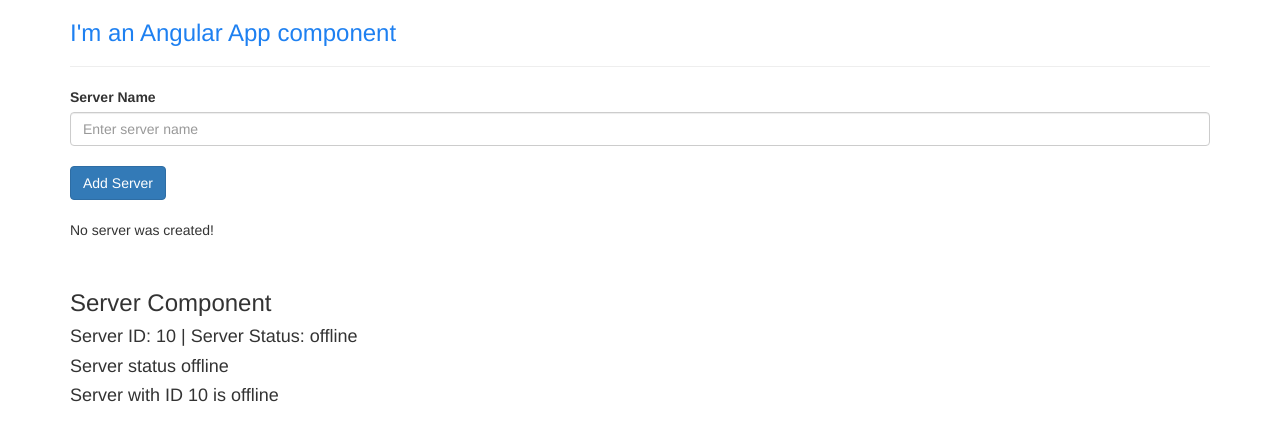
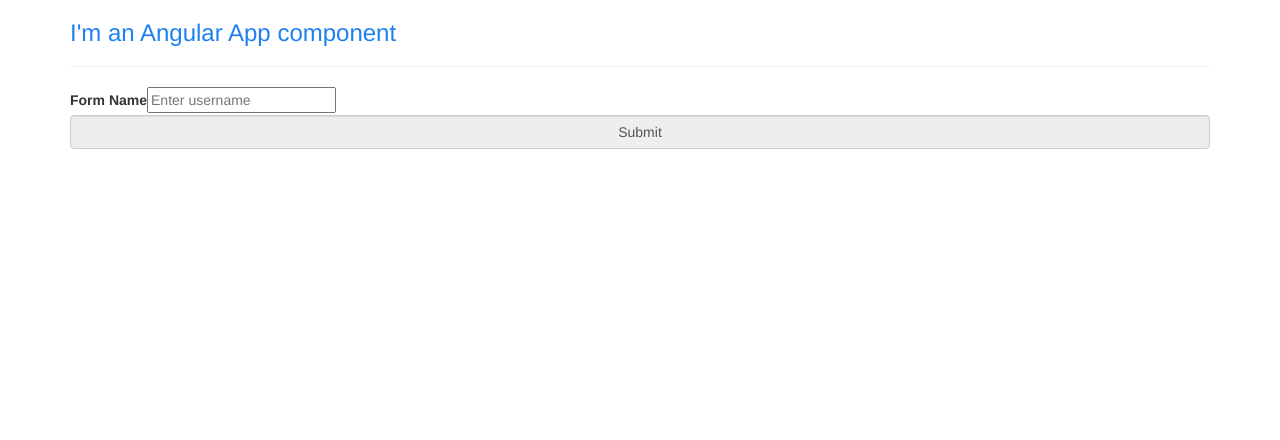
Before and after one commit to JuliaAvona/angular, an Angular app in the folder my-app/: page / in a window 1280 px wide. Shown: the top 440 px of the page. Built offline with nearby package versions, Linux system fonts and the light colour scheme.

Commit message:
feat: add solution

```diff
--- a/my-app/src/app/app.component.html
+++ b/my-app/src/app/app.component.html
@@ -3,7 +3,7 @@
     <div class="col-xs-12">
       <h3>I'm an Angular App component</h3>
       <hr>
-      <app-servers></app-servers>
+      <app-form></app-form>
     </div>
   </div>
 </div>
--- /dev/null
+++ b/my-app/src/app/form/form.component.html
@@ -0,0 +1,6 @@
+<label for="username">Form Name</label>
+<input type="text" id="username" name="username" [(ngModel)]="username" placeholder="Enter username"
+  (input)="updateButtonStatus()">
+<!-- <button class="form-control" (click)="onUpdateUsername()">Submit</button> -->
+<button disabled class="form-control" [disabled]="isDisabled" (click)="clearUsername()">Submit</button>
+<h2>{{username}}</h2>
--- /dev/null
+++ b/my-app/src/app/form/form.component.ts
@@ -0,0 +1,32 @@
+import { Component, OnInit } from '@angular/core';
+
+@Component({
+  selector: 'app-form',
+  templateUrl: './form.component.html',
+  styleUrl: './form.component.scss'
+})
+
+export class FormComponent implements OnInit {
+  username: string = '';
+  isDisabled: boolean = true;
+
+  constructor() {}
+
+  // onUpdateUsername(event: Event) {
+  //   this.username = (<HTMLInputElement>event.target).value;
+  //   console.log(this.username);
+  // }
+
+  updateButtonStatus() {
+    this.username.length === 0 ? this.isDisabled = true : this.isDisabled = false;
+    console.log(this.isDisabled);
+  }
+
+  clearUsername() {
+    this.username = '';
+    console.log(this.username);
+  }
+
+  ngOnInit() {
+  }
+}
--- a/my-app/src/app/server/server.component.html
+++ /dev/null
@@ -1,4 +0,0 @@
-<h3>Server Component</h3>
-<h4>Server ID: {{ serverId }} | Server Status: {{ serverStatus }}</h4>
-<h4>Server status {{getServerStatus()}}</h4>
-<h4>Server with ID {{serverId}} is {{getServerStatus()}}</h4>
--- a/my-app/src/app/server/server.component.ts
+++ /dev/null
@@ -1,15 +0,0 @@
-import { Component } from '@angular/core';
-
-@Component({
-  selector: 'app-server',
-  templateUrl: './server.component.html'
-})
-
-export class ServerComponent {
-  serverId: number = 10;
-  serverStatus: string = 'offline';
-
-  getServerStatus = () => {
-    return this.serverStatus;
-  }
-}
--- a/my-app/src/app/servers/servers.component.html
+++ /dev/null
@@ -1,17 +0,0 @@
-<label for="">Server Name</label>
-<br>
-<!-- (input)="onUpdateServerName($event)" - One-Way-Databinding  -->
-<!-- <input type="text" placeholder="Enter server name" class="form-control" (input)="onUpdateServerName($event)"> -->
-<!-- [(ngModel)]="serverName" - Two-Way-Databinding  -->
-<input type="text" placeholder="Enter server name" class="form-control" [(ngModel)]="serverName">
-<br>
-<button class="btn btn-primary" [disabled]="!allowNewSerwer" (click)="onCreateServer()">
-  Add Server
-</button>
-<br>
-<br>
-<!-- <p>{{ serverName }}</p> -->
-<!-- <p [innerText]="allowNewSerwer">{{ allowNewSerwer }}</p> -->
-<p>{{ serwerCreationStatus }}</p>
-<br>
-<app-server></app-server>
--- a/my-app/src/app/servers/servers.component.ts
+++ /dev/null
@@ -1,29 +0,0 @@
-import { Component, OnInit } from '@angular/core';
-
-@Component({
-  selector: 'app-servers',
-  templateUrl: './servers.component.html',
-  styleUrls: ['./servers.component.scss']
-})
-export class ServersComponent implements OnInit {
-  allowNewSerwer: boolean = false;
-  serverName: string = '';
-  serwerCreationStatus: string = 'No server was created!';
-
-  constructor() {
-    setTimeout(() => this.allowNewSerwer = true, 2000);
-   }
-
-  ngOnInit() {
-  }
-
-  onCreateServer() {
-    this.serwerCreationStatus = 'Server was created. Name is ' + this.serverName;
-  }
-
-  onUpdateServerName(event: Event) {
-    // console.log(event.target.value);
-    this.serverName = (<HTMLInputElement>event.target).value;
-    console.log(this.serverName);
-  }
-}
```
Also changed, not shown: my-app/src/app/app.module.ts (+3 -6 lines), my-app/src/app/form/form.component.scss (added).
